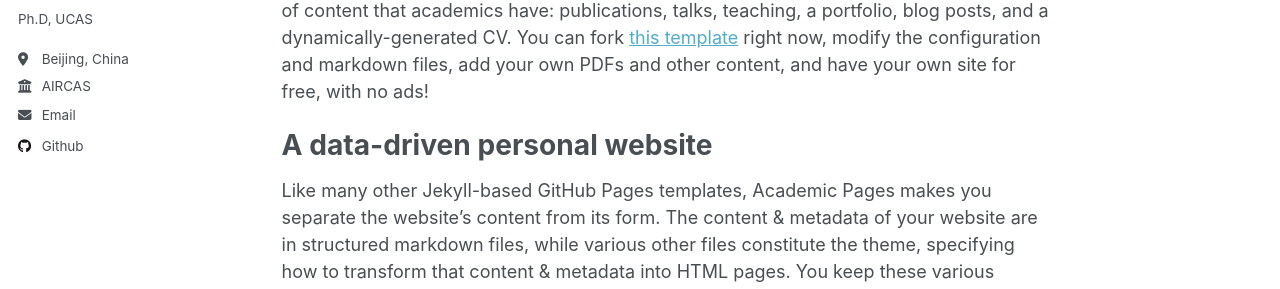
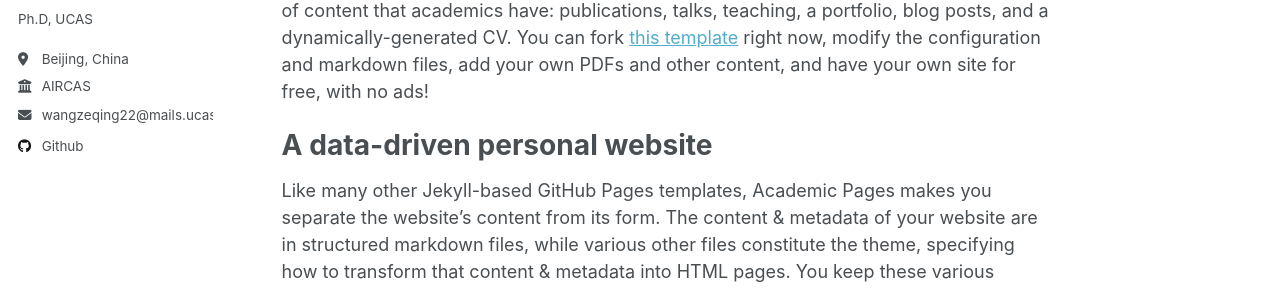
Before and after one commit to ING96/ING96.github.io, a Jekyll site: the page built from _pages/about.md, in a window 1280 px wide. Shown: the part 314-603 px from the top of the page. Built offline with Jekyll 4.4.1, drawn with Linux system fonts in a browser that asks for light colours.

Commit message:
author-profile.html

```diff
--- a/_includes/author-profile.html
+++ b/_includes/author-profile.html
@@ -34,7 +34,7 @@
         <li><a href="{{ author.uri }}"><i class="fas fa-fw fa-link icon-pad-right" aria-hidden="true"></i>{{ site.data.ui-text[site.locale].website_label | default: "Website" }}</a></li>
       {% endif %}
       {% if author.email %}
-        <li><a href="mailto:{{ author.email }}"><i class="fas fa-fw fa-envelope icon-pad-right" aria-hidden="true"></i>{{ site.data.ui-text[site.locale].email_label | default: "Email" }}</a></li>
+        <li><a href="mailto:{{ author.email }}"><i class="fas fa-fw fa-envelope icon-pad-right" aria-hidden="true"></i>{{ site.data.ui-text[site.locale].email_label | default: "wangzeqing22@mails.ucas.ac.cn" }}</a></li>
       {% endif %}
 
       <!-- Font Awesome and Academicons icons / Academic websites -->
```
